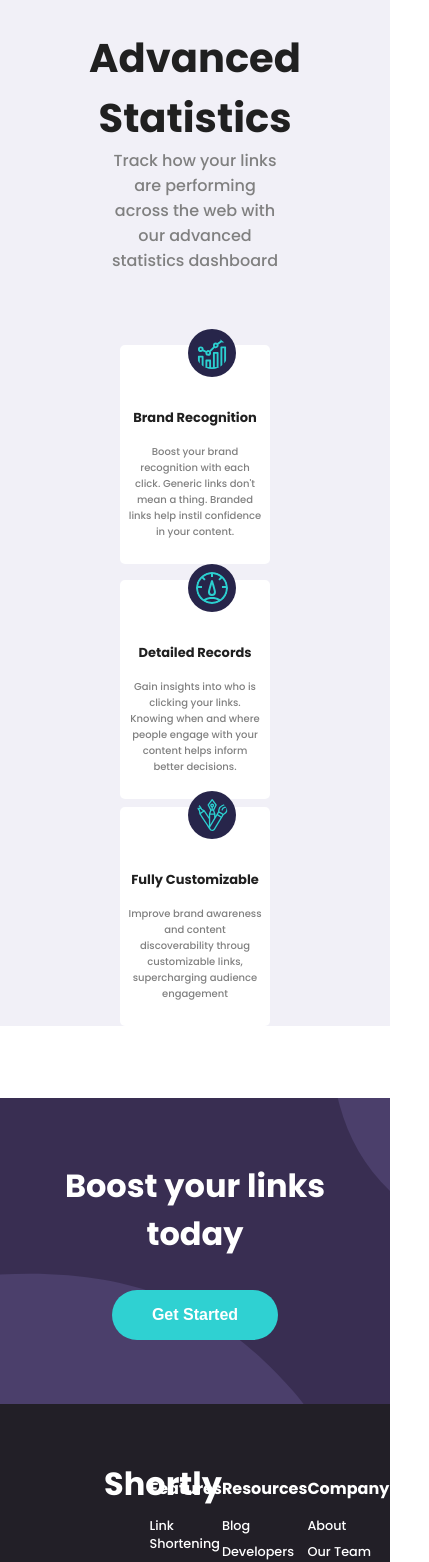
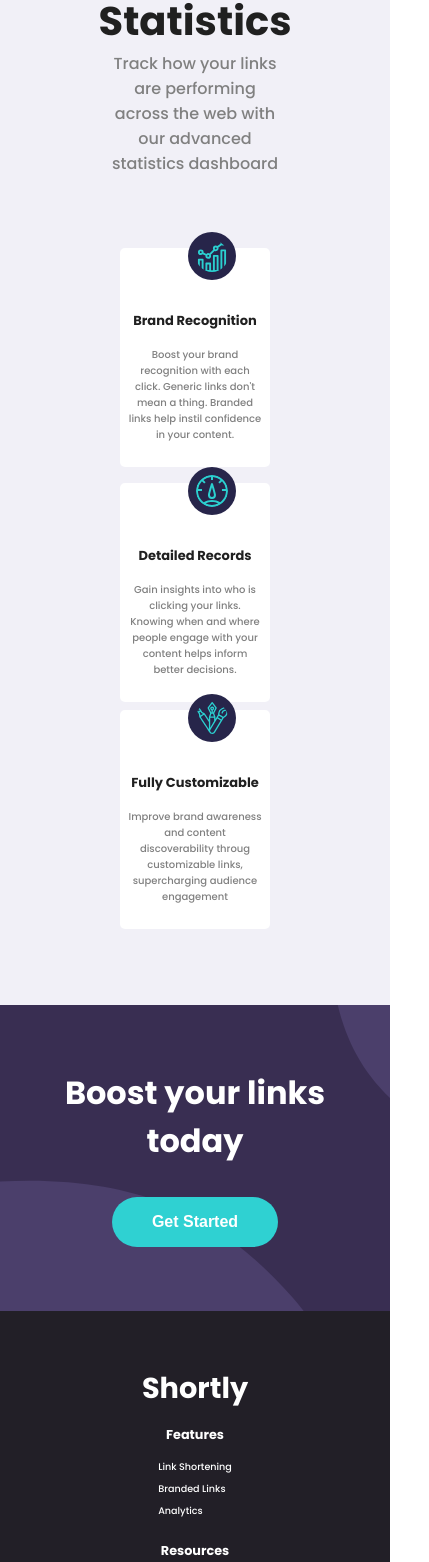
Before and after one commit to rennerCostaa12/Pagina-de-encurtamento-de-URL, a React (Create React App) app: page / in a window 390 px wide. Shown: the part 1181-2743 px from the top of the page, 429 px wide, since content can reach past the window. Built offline with nearby package versions, Linux system fonts and the light colour scheme.

Commit message:
responsividade adicionada no footer e nos links gerados

```diff
--- a/src/components/Button/Buttons.css
+++ b/src/components/Button/Buttons.css
@@ -11,5 +11,5 @@
 }
 
 .button button:hover{
-    background-color: #2fd2d2;
+    background-color: #95dddd;
 }
--- a/src/components/Footer/Footer.css
+++ b/src/components/Footer/Footer.css
@@ -31,3 +31,47 @@
 .midias-socials img{
     margin: 1rem 0.5rem;
 }
+
+/* RESPONSIVIDADE */
+
+@media (max-width: 900px){
+    .container--footer h1{
+        font-size: 1.8rem;
+        width: 20%;
+    }
+    .container--footer > div h1{
+        font-size: 0.8rem;
+        margin: 1rem 0;
+    }
+    .container--footer > div ul li{
+        font-size: 0.6rem;
+        list-style: none;
+        margin: 0.5rem 0;
+    }
+
+    .midias-socials img{
+        width: 1.5rem;
+        margin: 1rem 0.5rem;
+    }
+}
+
+@media (max-width: 768px){
+
+    .container--footer{
+        align-items: center;
+        flex-direction: column;
+    }
+
+    .container--footer h1{
+        text-align: center;
+        font-size: 1.8rem;
+        width: 100%
+    }
+}
+
+@media (max-width: 375px){
+    .midias-socials img{
+        width: 1.2rem;
+        margin: 1rem 0.5rem;
+    }
+}
--- a/src/components/Main/Main.css
+++ b/src/components/Main/Main.css
@@ -39,7 +39,8 @@
 
 /* ADVANCED STATISTICS */
 .container--Advanced-Statistics{
-    padding-top: 8rem;
+    padding-top: 8%;
+    padding-bottom: 1%;
     width: 100%;
     background-color: #F1F0F7;
 }
--- a/src/components/Main/ShortenLink.css
+++ b/src/components/Main/ShortenLink.css
@@ -95,11 +95,30 @@
     }
 }
 
-@media(max-width: 783px){
+@media(max-width: 768px){
     .container-shortenlink button{
         width: 17%;
         font-size: 0.9rem;
         padding: 1rem 0;
+    }
+
+    #content-link > div{
+        flex-direction: column;
+    }
+    #content-link h5{
+        width: 100%;
+        text-align: center;
+        margin: 0.5rem 0rem;
+        font-size: 15px;
+    }
+    #content-link h6{
+        width: 100%;
+        text-align: center;
+        margin: 0rem;
+        font-size: 17px;
+    }
+    #content-link button{
+        margin: 0.5rem 0;
     }
 }
 
@@ -136,3 +155,16 @@
         padding-left: 1rem;
     }
 }
+
+@media (max-width: 400px){
+    #content-link h5{
+        font-size: 12px;
+    }
+    #content-link h6{
+        font-size: 14px;
+    }
+    #content-link button{
+        font-size: 12px;
+        margin: 0.5rem 0;
+    }
+}
```
